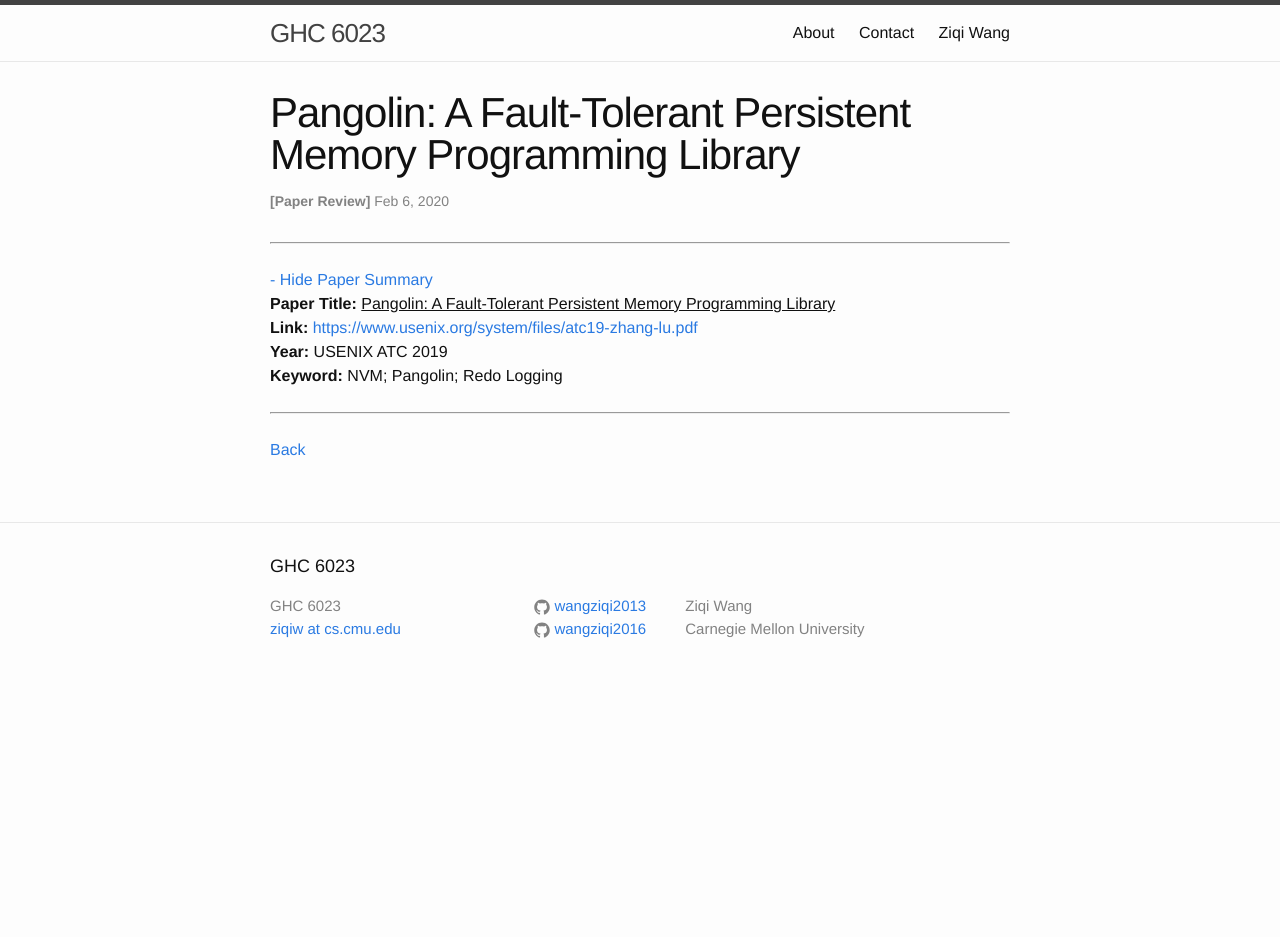
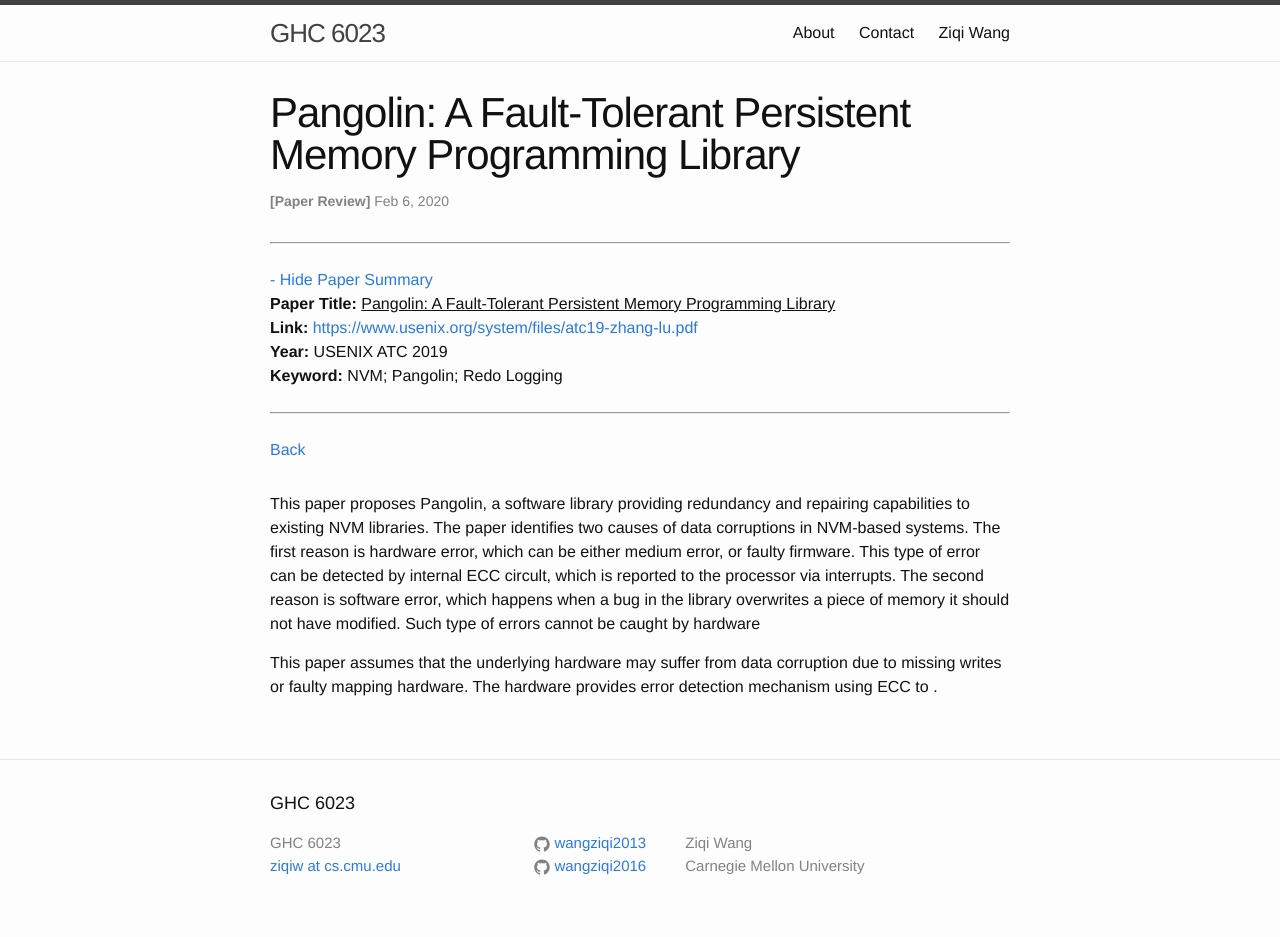
Before and after one commit to wangziqi2013/wangziqi2013.github.io, a Jekyll site: the page built from _posts/2020-02-05-pangolin.markdown, in a window 1280 px wide. Built offline with Jekyll 4.4.1, drawn with Linux system fonts in a browser that asks for light colours; before the commit the page ends 900 px from its top, so only the background shows below that.

Commit message:
Adding first type error

```diff
--- a/_posts/2020-02-05-pangolin.markdown
+++ b/_posts/2020-02-05-pangolin.markdown
@@ -12,3 +12,12 @@ htm_cd:
 htm_cr:
 version_mgmt:
 ---
+
+This paper proposes Pangolin, a software library providing redundancy and repairing capabilities to existing NVM libraries.
+The paper identifies two causes of data corruptions in NVM-based systems. The first reason is hardware error, which can
+be either medium error, or faulty firmware. This type of error can be detected by internal ECC circult, which is reported
+to the processor via interrupts. The second reason is software error, which happens when a bug in the library overwrites
+a piece of memory it should not have modified. Such type of errors cannot be caught by hardware
+
+This paper assumes that the underlying hardware may suffer from data corruption due to missing writes or faulty mapping
+hardware. The hardware provides error detection mechanism using ECC to .
```
